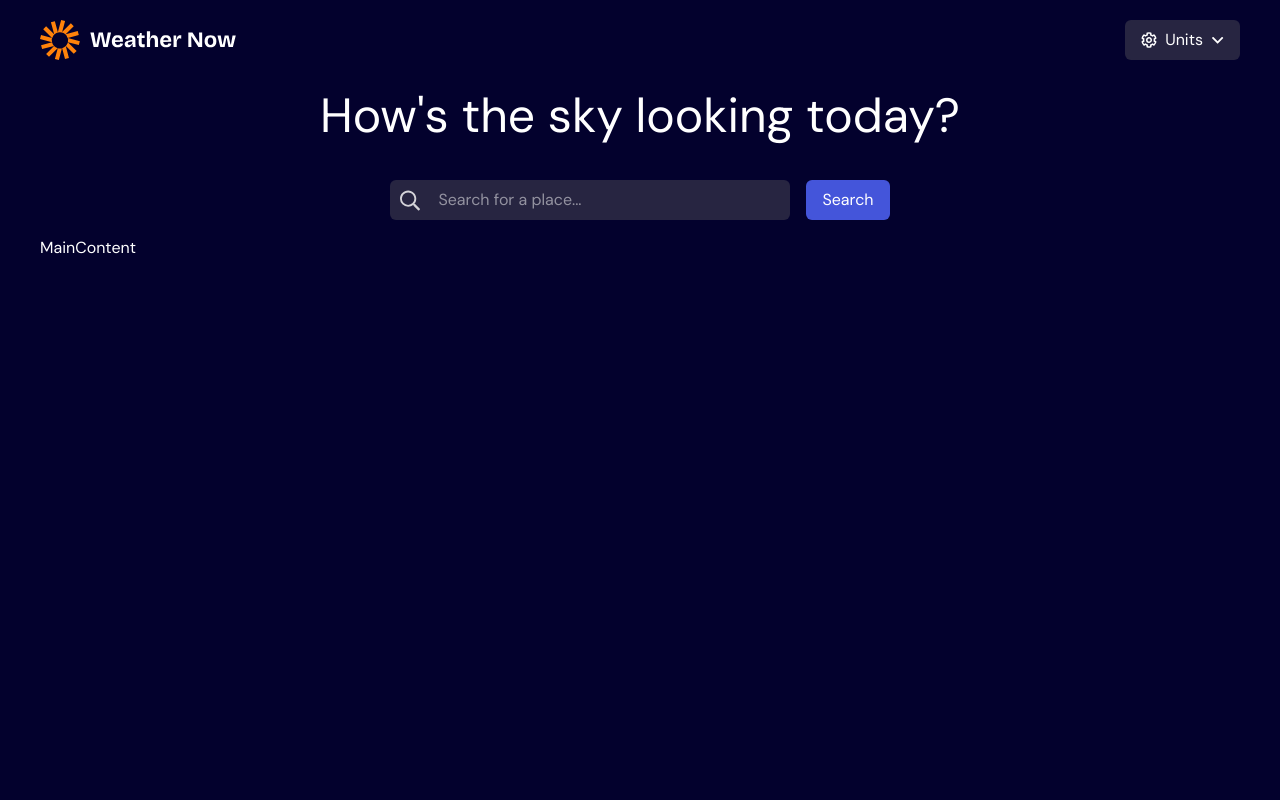
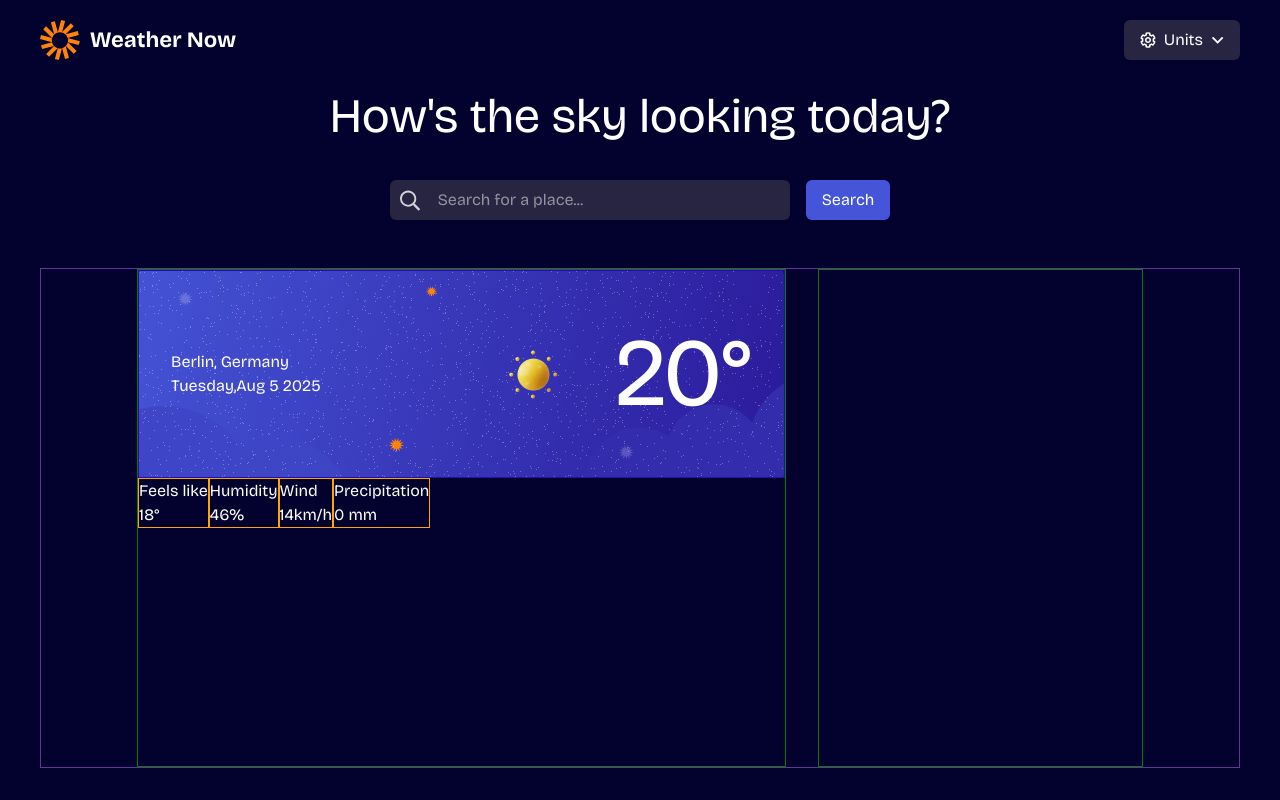
Before and after one commit to nickonyi/Weather-App-main, a React (Vite) app: page / in a window 1280 px wide. Built offline with nearby package versions, Linux system fonts and the light colour scheme.

Commit message:
feat: implement MainContent component with weather display and styling

```diff
--- a/src/components/mainContent.jsx
+++ b/src/components/mainContent.jsx
@@ -1,7 +1,43 @@
-import React from "react";
+import iconSunny from "../assets/images/icon-sunny.webp";
 
 function MainContent() {
-  return <div>MainContent</div>;
+  return (
+    <main className="main-content flex mt-8 px-24 gap-8">
+      <div className="daily-forecast-container flex-2">
+        <div className="weather-conditions-container h-52 border-red-500 flex justify-between items-center px-8">
+          <div className="weather-text-container">
+            <h2 className="weather-location">Berlin, Germany</h2>
+            <p className="weather-date">Tuesday,Aug 5 2025</p>
+          </div>
+          <div className="weather-icon-temp-container flex items-center gap-8">
+            <div className="weather-icon">
+              <img src={iconSunny} alt="Sunny" />
+            </div>
+            <p className="weather-temp text-8xl">20°</p>
+          </div>
+        </div>
+        <div className="weather-conditions-metrics-container flex">
+          <div className="weather-metric">
+            <h3 className="weather-metric-header">Feels like</h3>
+            <p className="weather-metric-value">18°</p>
+          </div>
+          <div className="weather-metric">
+            <h3 className="weather-metric-header">Humidity</h3>
+            <p className="weather-metric-value">46%</p>
+          </div>
+          <div className="weather-metric">
+            <h3 className="weather-metric-header">Wind</h3>
+            <p className="weather-metric-value">14km/h</p>
+          </div>
+          <div className="weather-metric">
+            <h3 className="weather-metric-header">Precipitation</h3>
+            <p className="weather-metric-value">0 mm</p>
+          </div>
+        </div>
+      </div>
+      <div className="hourly-forecast-container flex-1"></div>
+    </main>
+  );
 }
 
 export default MainContent;
--- a/src/styles/App.scss
+++ b/src/styles/App.scss
@@ -1,4 +1,5 @@
 @import url("https://fonts.googleapis.com/css2?family=DM+Sans:ital,opsz,wght@0,9..40,100..1000;1,9..40,100..1000&display=swap");
+@import url("https://fonts.googleapis.com/css2?family=Bricolage+Grotesque:opsz,wght@12..96,200..800&family=DM+Sans:ital,opsz,wght@0,9..40,100..1000;1,9..40,100..1000&display=swap");
 
 // ===== Colors =====
 $neutral-900: hsl(243, 96%, 9%);
@@ -17,15 +18,16 @@ $blue-700: hsl(248, 70%, 36%);
 // ===== Typography =====
 $font-size-body: 18px;
 $font-family-body: "DM Sans", sans-serif;
+$font-family-secondary: "Bricolage Grotesque", sans-serif;
 
 * {
   box-sizing: border-box;
+  font-family: $font-family-secondary;
 }
 body {
   background-color: $neutral-900;
   color: $neutral-0;
   padding: 20px 40px;
-  font-family: $font-family-body;
 }
 
 .metric-container {
@@ -47,3 +49,29 @@ body {
   position: absolute;
   inset: 10px 10px;
 }
+
+.main-content {
+  border: 1px solid rebeccapurple;
+  height: 500px;
+}
+
+.main-content > div {
+  border: 1px solid green;
+  height: 100%;
+}
+
+.weather-conditions-container {
+  background: url("../assets/images/bg-today-large.svg") no-repeat center
+    center/cover;
+  border: 1px solid rgb(37, 14, 168);
+}
+
+.weather-metric {
+  border: 1px solid orange;
+  height: 100%;
+}
+
+.weather-icon img {
+  width: 100px;
+  height: 100px;
+}
```
